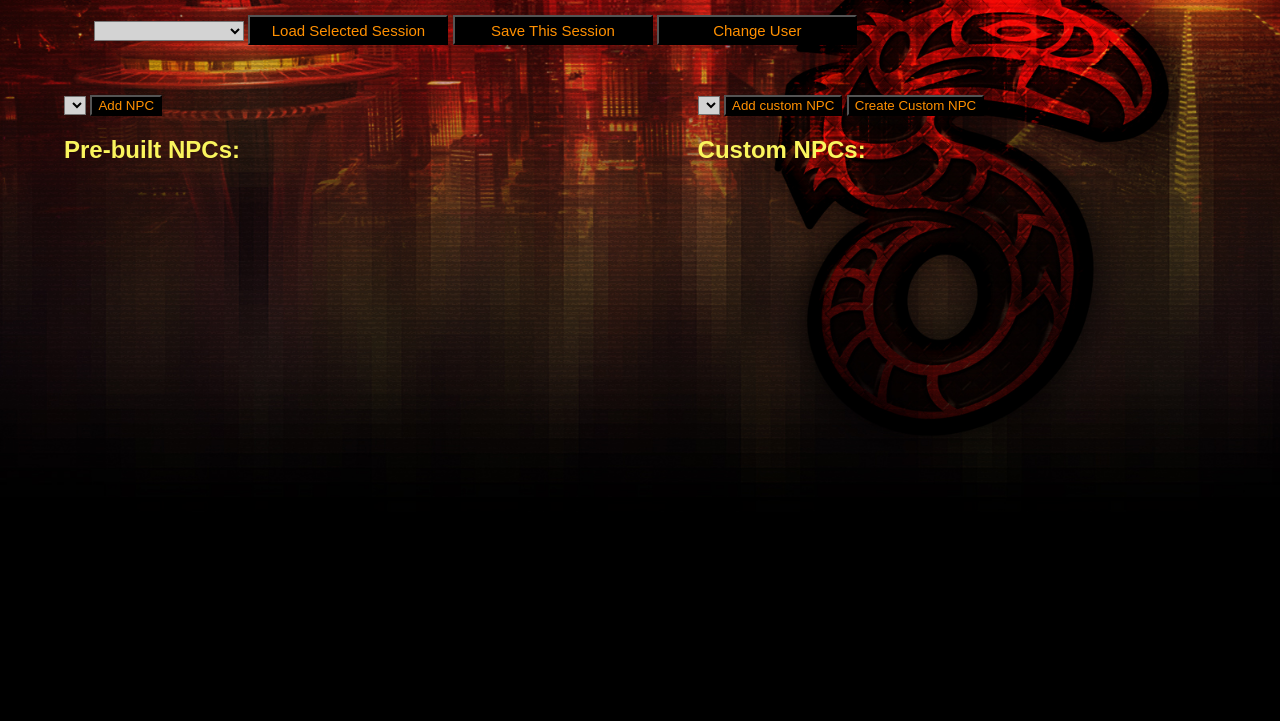
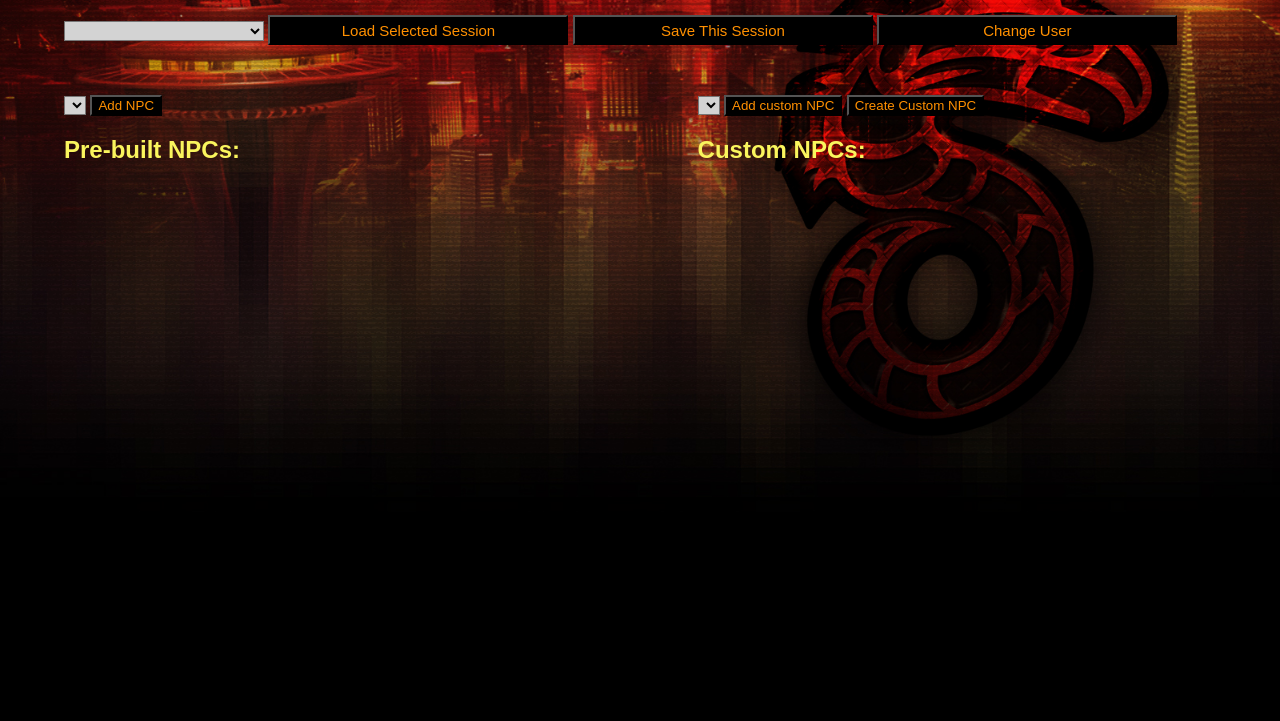
Before and after one commit to JoshuaSternberg/shadowrunSessionTrackerReboot, a website: page public/views/user.html in a window 1280 px wide. Shown: the part 79-800 px from the top of the page. Drawn offline with Linux system fonts and the light colour scheme; no server answers.

Commit message:
Updated a few comments in style.css for clarity

```diff
--- a/public/styles/style.css
+++ b/public/styles/style.css
@@ -32,6 +32,12 @@ button {
     background-color: black;
     color: #ff9000;
 }
+
+
+
+/*Styling for the user.html and failure.html pages (The login pages)*/
+
+
 
 /*Background image styling for the failure page*/
 #failure {
@@ -129,17 +135,15 @@ h3 {
 
 /*Styling for the top div on the tracker.html view*/
 #session {
-    margin: 30px 0px 50px 30px;
-    /*margin-top: 30px;*/
-    /*margin-bottom: 50px;*/
-    /*margin-left: 30px;*/
-    /*margin-right: 30px;*/
+    /*margin: 30px 0px 50px 0px;*/
+    margin-top: 30px;
+    margin-bottom: 50px;
 }
 
-/*styling for the large buttons in the session div in the tracker.html view*/
+/*styling for the large buttons in the session div at the top of the page in the tracker.html view*/
 #session>button {
     height: 30px;
-    width: 200px;
+    width: 300px;
     font-size: 15px;
     background-color: black;
     color: #ff9000;
@@ -148,7 +152,7 @@ h3 {
 /*styling for the tracker.html view*/
 .sessionList {
     height: 20px;
-    width: 150px;
+    width: 200px;
     background-color: #d3d3d3;
 }
 
```
